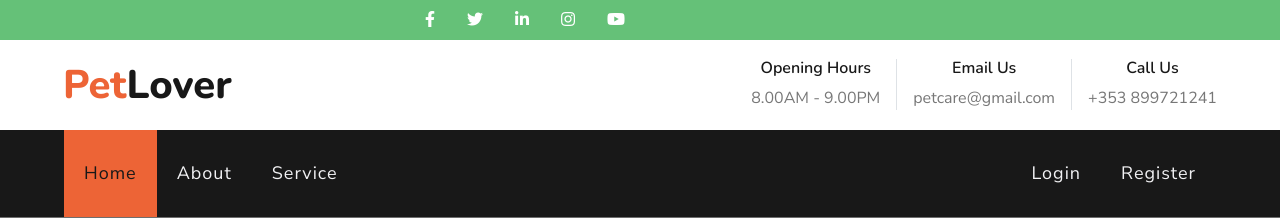
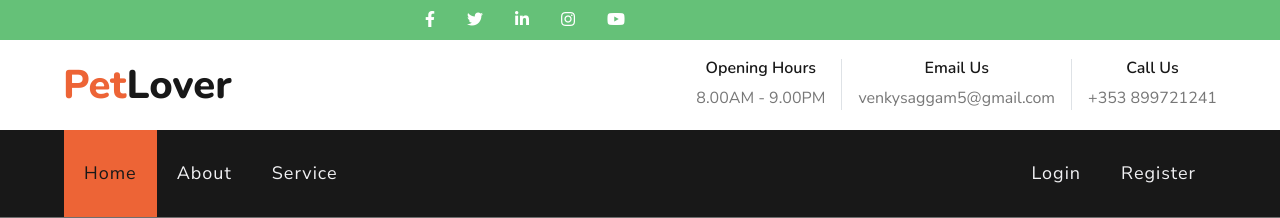
Before and after one commit to venky9689/PETCARE, a Django app: page / in a window 1280 px wide. Shown: the top 218 px of the page. Run offline with Django 4.2, Linux system fonts and the light colour scheme; some libraries are stand-ins or nearby versions; grey boxes are pictures that could not be loaded.

Commit message:
index.html

```diff
--- a/my_petcare/templates/my_petcare/index.html
+++ b/my_petcare/templates/my_petcare/index.html
@@ -67,7 +67,7 @@
                     </div>
                     <div class="d-inline-flex flex-column text-center px-3 border-right">
                         <h6>Email Us</h6>
-                        <p class="m-0">petcare@gmail.com</p>
+                        <p class="m-0">venkysaggam5@gmail.com</p>
                     </div>
                     <div class="d-inline-flex flex-column text-center pl-3">
                         <h6>Call Us</h6>
```
